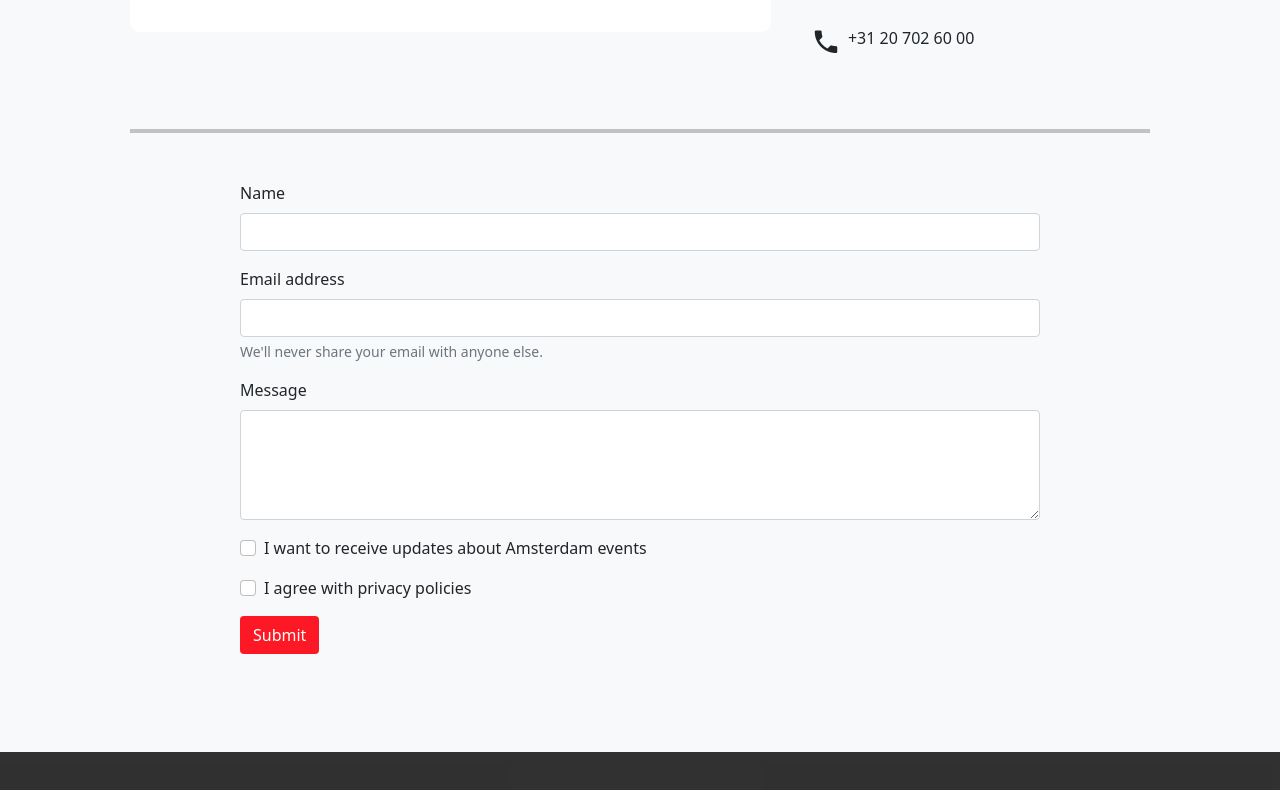
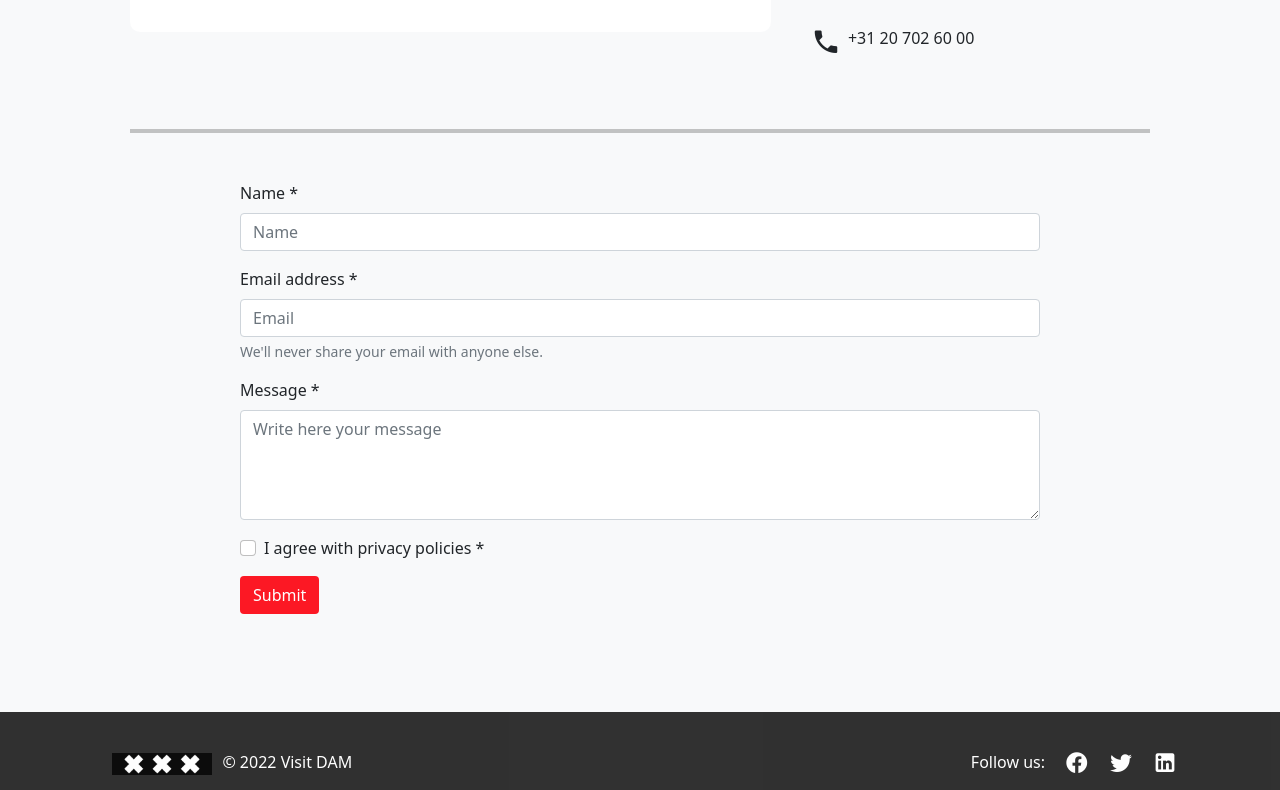
Before and after one commit to mfmarcoferrero/hyp-project-2021-22, a Nuxt app: page /contacts in a window 1280 px wide. Shown: the part 506-1296 px from the top of the page. Built offline with nearby package versions, Linux system fonts and the light colour scheme.

Commit message:
contact form working

```diff
--- a/components/ContactForm.vue
+++ b/components/ContactForm.vue
@@ -1,40 +1,55 @@
 <template>
     <div class="contact-form-external">
         <div class="contact-form-internal">
-            <form class="">
+            <form id="form" @submit="sendMessage">
                 <div class="mb-3">
-                    <label for="exampleInputPassword1" class="form-label">Name</label>
-                    <input type="text" class="form-control" id="exampleInputPassword1">
+                    <label for="name" class="form-label">Name *</label>
+                    <input id="name" v-model="name" type="text" name="name" placeholder="Name" class="form-control"
+                        required>
                 </div>
 
                 <div class="mb-3">
-                    <label for="exampleInputEmail1" class="form-label">Email address</label>
-                    <input type="email" class="form-control" id="exampleInputEmail1" aria-describedby="emailHelp">
+                    <label for="email" class="form-label">Email address *</label>
+                    <input id="email" v-model="email" type="email" name="email" placeholder="Email" required
+                        class="form-control" aria-describedby="emailHelp">
                     <div id="emailHelp" class="form-text">We'll never share your email with anyone else.</div>
                 </div>
 
                 <div class="mb-3">
-                    <label for="text-area" class="form-label">Message</label>
-                    <textarea class="form-control" id="text-area" rows="4"></textarea>
+                    <label for="message" class="form-label">Message *</label>
+                    <textarea id="message" v-model="message" required name="message" maxlength="1000"
+                        placeholder="Write here your message" class="form-control" rows="4"></textarea>
                 </div>
 
                 <div class="mb-3 form-check">
-                    <input type="checkbox" class="form-check-input" id="exampleCheck1">
-                    <label class="form-check-label" for="exampleCheck1">I want to receive updates about Amsterdam
-                        events</label>
+                    <input id="privacy" v-model="privacy" type="checkbox" name="privacy" required
+                        class="form-check-input">
+                    <label class="form-check-label" for="privacy">I agree with privacy policies *</label>
                 </div>
 
-                <div class="mb-3 form-check">
-                    <input type="checkbox" class="form-check-input" id="exampleCheck2">
-                    <label class="form-check-label" for="exampleCheck1">I agree with privacy policies</label>
-                </div>
+                <button v-if="messageSent === false" type="submit" class="btn btn-dam">Submit</button>
+            </form>
 
-                <button type="submit" class="btn btn-dam">Submit</button>
-            </form>
+            <!-- SUCCESSFULLY RESPONSE INTERFACE: on message correctly sent -->
+
+            <div v-if="messageSent === true">
+                <p class="form-message success">
+                    <span class="mdi mdi-email-check"></span>
+                    Your message has been sent correctly<br />
+                    You will receive a reply in the next few days
+                </p>
+            </div>
+
+            <div v-if="errorApi === true">
+                <p class="form-message success">
+                    <span class=""></span>
+                    An error ooccured<br />
+                    Try again
+                </p>
+            </div>
+
         </div>
-
     </div>
-
 </template>
 
 
@@ -44,10 +59,40 @@ export default {
     name: 'ContactForm',
     data() {
         return {
+            messageSent: false,
+            errorApi: false,
+
+            name: null,
+            surname: null,
+            email: null,
+            message: null,
+            privacy: null,
+            commercial: null,
         }
     },
-};
+    methods: {
+        /** Send the message to the server updating the interface according to the outcome */
+        sendMessage(e) {
+            e.preventDefault()
+            this.$axios
+                .post('/api/message', {
+                    name: this.name,
+                    email: this.email,
+                    message: this.message,
+                    commercialFlag: this.commercial,
+                })
+                .then(() => {
+                    this.messageSent = true// Display the success interface
+                })
+                .catch(() => {
+                    this.messageSent = false
+                    this.errorApi = true // Display the error interface
+                })
+            console.log("Ho fatto il submit con commercial: " + this.commericial);
+        },
+    }
 
+}
 </script>
 <style scoped>
 .contact-form-internal {
```
Also changed, not shown: 1 other file (tests, documents, lock files or other folders).
